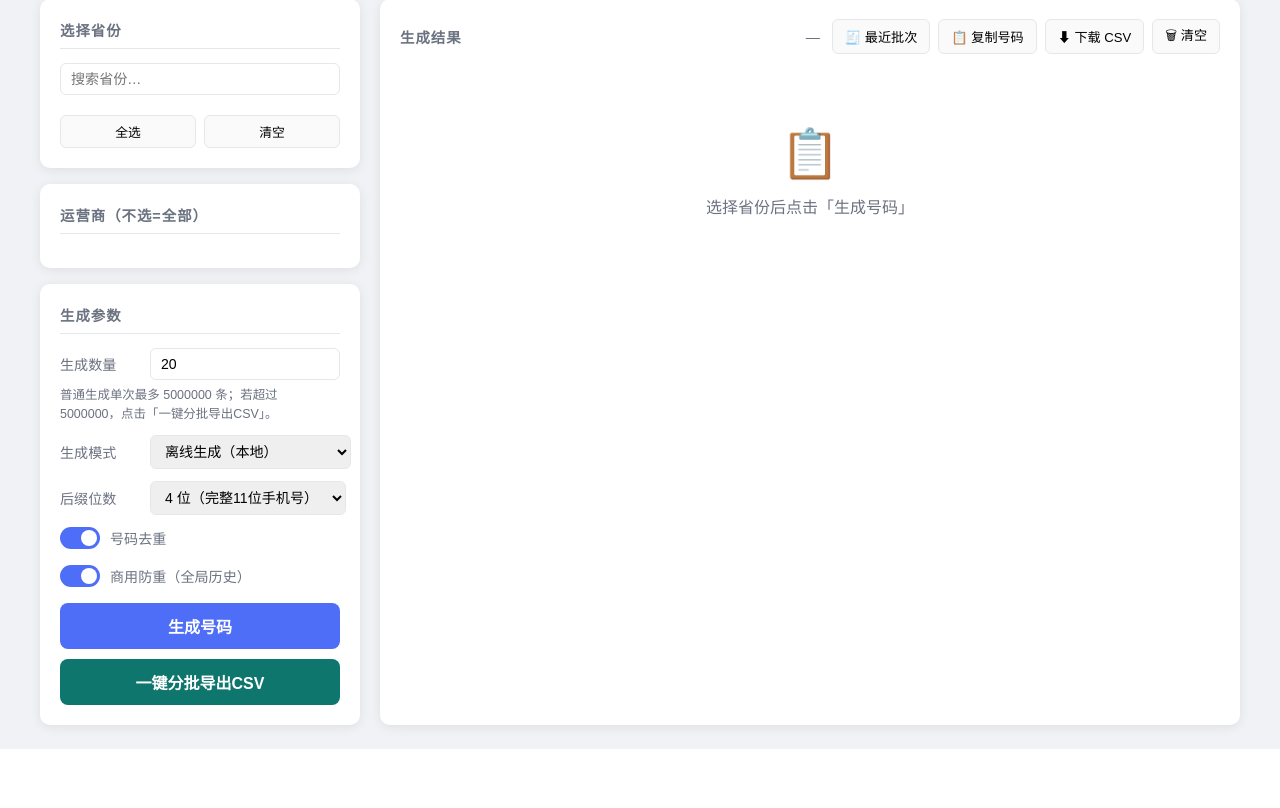
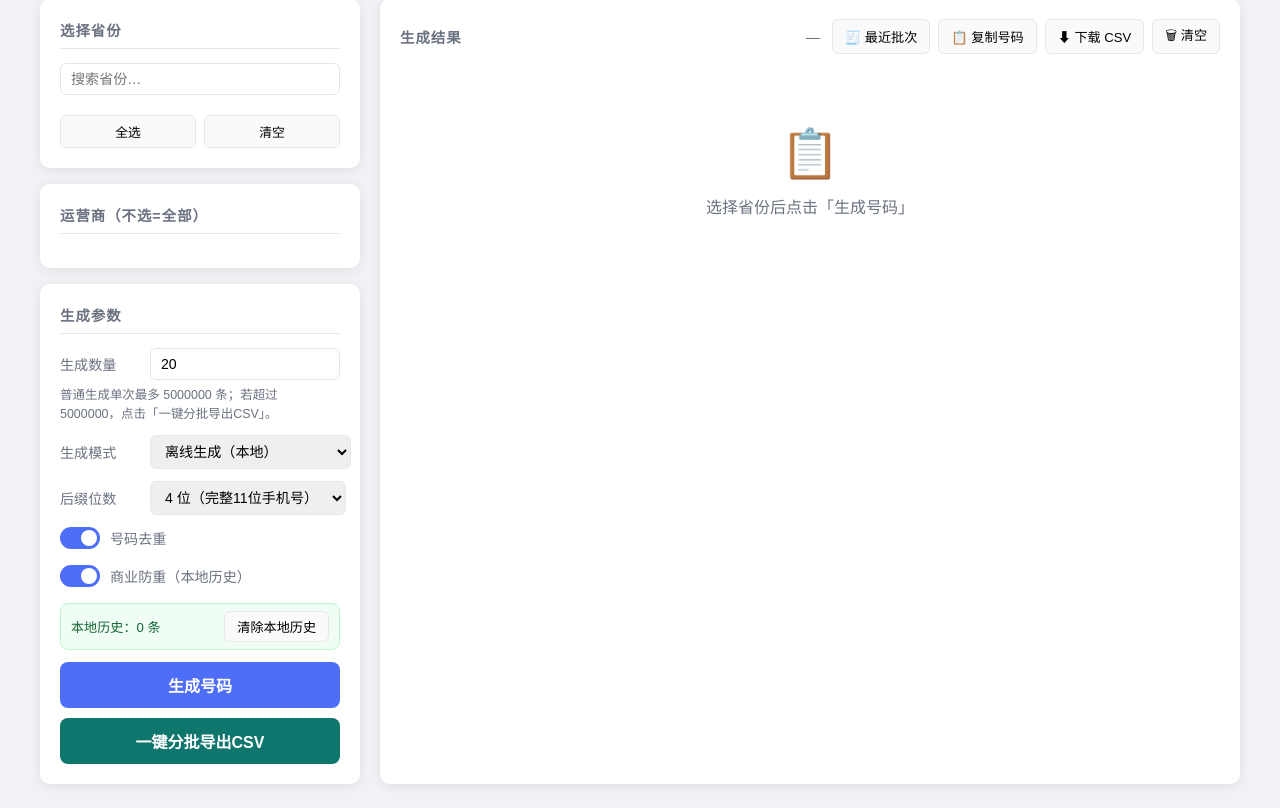
Before and after one commit to bridgettarchuletahuio-alt/-1, a Flask app: page / in a window 1280 px wide. Shown: the part 86-894 px from the top of the page. Before the commit the page ends 835 px from the top, so only its background shows below. Run offline with Flask 3, Linux system fonts and the light colour scheme; parts of the project's set-up code (start-up, migrations or seed data) failed here and were passed over.

Commit message:
feat: move commercial dedup from global SQLite to per-user localStorage

```diff
--- a/app.py
+++ b/app.py
@@ -311,66 +311,30 @@ def api_generate():
     results: list[dict] = []
     seen: set[str] = set()
     max_attempts = max(count * 50, 2000)
-    db_conn: sqlite3.Connection | None = None
-    db_cur: sqlite3.Cursor | None = None
     created_at = datetime.now(timezone.utc).isoformat()
     batch_id = f"B{datetime.now(timezone.utc).strftime('%Y%m%d%H%M%S')}{uuid4().hex[:8]}"
 
-    if commercial_unique:
-        db_conn = sqlite3.connect(ISSUED_DB_FILE, timeout=30)
-        db_conn.execute("PRAGMA busy_timeout=30000")
-        db_cur = db_conn.cursor()
+    for _ in range(max_attempts):
+        if len(results) >= count:
+            break
+        seg_info = random.choice(candidates)
+        suffix = str(random.randint(0, 10 ** suffix_digits - 1)).zfill(suffix_digits)
+        phone = seg_info["segment"] + suffix
 
-    try:
-        for _ in range(max_attempts):
-            if len(results) >= count:
-                break
-            seg_info = random.choice(candidates)
-            suffix = str(random.randint(0, 10 ** suffix_digits - 1)).zfill(suffix_digits)
-            phone = seg_info["segment"] + suffix
+        if unique and phone in seen:
+            continue
 
-            if unique and phone in seen:
-                continue
-
-            if commercial_unique and db_cur is not None:
-                try:
-                    db_cur.execute(
-                        """
-                        INSERT INTO issued_numbers(phone, province, city, operator, created_at, batch_id)
-                        VALUES (?, ?, ?, ?, ?, ?)
-                        """,
-                        (
-                            phone,
-                            seg_info["province"],
-                            seg_info["city"],
-                            seg_info["operator"],
-                            created_at,
-                            batch_id,
-                        ),
-                    )
-                except sqlite3.IntegrityError:
-                    # 历史上已生成过，直接跳过
-                    continue
-                except sqlite3.OperationalError as exc:
-                    if "database is locked" in str(exc).lower():
-                        return jsonify({"error": "数据库繁忙，请稍后重试"}), 503
-                    raise
-
-            seen.add(phone)
-            # 仅大陆号码加 86 前缀；非大陆地区（韩国、香港、意大利）不加前缀
-            phone_with_prefix = (
-                phone if seg_info["province"] in NON_MAINLAND_REGIONS else "86" + phone
-            )
-            results.append({
-                "phone":    phone_with_prefix,
-                "province": seg_info["province"],
-                "city":     seg_info["city"],
-                "operator": seg_info["operator"],
-            })
-    finally:
-        if db_conn is not None:
-            db_conn.commit()
-            db_conn.close()
+        seen.add(phone)
+        # 仅大陆号码加 86 前缀；非大陆地区（韩国、香港、意大利）不加前缀
+        phone_with_prefix = (
+            phone if seg_info["province"] in NON_MAINLAND_REGIONS else "86" + phone
+        )
+        results.append({
+            "phone":    phone_with_prefix,
+            "province": seg_info["province"],
+            "city":     seg_info["city"],
+            "operator": seg_info["operator"],
+        })
 
     # 批次记录：无论是否开启商用防重都写入，便于追溯与导出
     conn = sqlite3.connect(ISSUED_DB_FILE, timeout=30)
@@ -527,63 +491,30 @@ def api_generate_bulk_export():
             created_at = datetime.now(timezone.utc).isoformat()
             batch_id = f"B{datetime.now(timezone.utc).strftime('%Y%m%d%H%M%S')}{uuid4().hex[:8]}"
 
-            db_conn: sqlite3.Connection | None = None
-            db_cur: sqlite3.Cursor | None = None
-            if commercial_unique:
-                db_conn = sqlite3.connect(ISSUED_DB_FILE, timeout=30)
-                db_conn.execute("PRAGMA busy_timeout=30000")
-                db_cur = db_conn.cursor()
+            for _ in range(max_attempts):
+                if len(results) >= request_count:
+                    break
 
-            try:
-                for _ in range(max_attempts):
-                    if len(results) >= request_count:
-                        break
+                seg_info = random.choice(candidates)
+                suffix = str(random.randint(0, 10 ** suffix_digits - 1)).zfill(suffix_digits)
+                phone = seg_info["segment"] + suffix
 
-                    seg_info = random.choice(candidates)
-                    suffix = str(random.randint(0, 10 ** suffix_digits - 1)).zfill(suffix_digits)
-                    phone = seg_info["segment"] + suffix
+                if unique and (phone in seen_batch or phone in global_seen):
+                    continue
 
-                    if unique and (phone in seen_batch or phone in global_seen):
-                        continue
-
-                    if commercial_unique and db_cur is not None:
-                        try:
-                            db_cur.execute(
-                                """
-                                INSERT INTO issued_numbers(phone, province, city, operator, created_at, batch_id)
-                                VALUES (?, ?, ?, ?, ?, ?)
-                                """,
-                                (
-                                    phone,
-                                    seg_info["province"],
-                                    seg_info["city"],
-                                    seg_info["operator"],
-                                    created_at,
-                                    batch_id,
-                                ),
-                            )
-                        except sqlite3.IntegrityError:
-                            continue
-                        except sqlite3.OperationalError:
-                            continue
-
-                    seen_batch.add(phone)
-                    global_seen.add(phone)
-                    # 仅大陆号码加 86 前缀；非大陆地区（韩国、香港、意大利）不加前缀
-                    phone_with_prefix = (
-                        phone if seg_info["province"] in NON_MAINLAND_REGIONS else "86" + phone
-                    )
-                    row = {
-                        "phone": phone_with_prefix,
-                        "province": seg_info["province"],
-                        "city": seg_info["city"],
-                        "operator": seg_info["operator"],
-                    }
-                    results.append(row)
-            finally:
-                if db_conn is not None:
-                    db_conn.commit()
-                    db_conn.close()
+                seen_batch.add(phone)
+                global_seen.add(phone)
+                # 仅大陆号码加 86 前缀；非大陆地区（韩国、香港、意大利）不加前缀
+                phone_with_prefix = (
+                    phone if seg_info["province"] in NON_MAINLAND_REGIONS else "86" + phone
+                )
+                row = {
+                    "phone": phone_with_prefix,
+                    "province": seg_info["province"],
+                    "city": seg_info["city"],
+                    "operator": seg_info["operator"],
+                }
+                results.append(row)
 
             conn = sqlite3.connect(ISSUED_DB_FILE, timeout=30)
             try:
--- a/templates/index.html
+++ b/templates/index.html
@@ -216,6 +216,21 @@
     }
     .btn-generate:hover { background: var(--primary-hover); }
     .btn-generate:disabled { background: #a0aec0; cursor: not-allowed; }
+
+    /* ---- 本地历史栏 ---- */
+    .local-history-bar {
+      display: flex;
+      align-items: center;
+      justify-content: space-between;
+      gap: 8px;
+      margin-bottom: 12px;
+      padding: 7px 10px;
+      background: #f0fdf4;
+      border: 1px solid #bbf7d0;
+      border-radius: 8px;
+      font-size: .82rem;
+      color: #166534;
+    }
 
     /* ---- 结果区 ---- */
     .result-header {
@@ -448,7 +463,11 @@
           <input type="checkbox" id="commercialUniqueToggle" checked />
           <span class="slider"></span>
         </label>
-        <label>商用防重（全局历史）</label>
+        <label>商业防重（本地历史）</label>
+      </div>
+      <div class="local-history-bar" id="localHistoryBar">
+        <span id="localHistoryCount">本地历史：0 条</span>
+        <button class="btn-sm danger" onclick="clearLocalHistory()">清除本地历史</button>
       </div>
       <button class="btn-generate" id="genBtn" onclick="generate()">生成号码</button>
       <button class="btn-generate" id="bulkBtn" style="margin-top:10px;background:#0f766e;" onclick="bulkExport()">一键分批导出CSV</button>
@@ -499,6 +518,43 @@
   let currentBatchId = '';
   const apiEnabled = {{ 'true' if api_enabled else 'false' }};
   const availableProviders = {{ available_providers | tojson }};
+
+  // ---------- 本地历史（商业防重） ----------
+  const LOCAL_HISTORY_KEY = 'phone_gen_local_history';
+
+  function getLocalHistory() {
+    try {
+      return new Set(JSON.parse(localStorage.getItem(LOCAL_HISTORY_KEY) || '[]'));
+    } catch (e) {
+      return new Set();
+    }
+  }
+
+  function saveLocalHistory(set) {
+    try {
+      localStorage.setItem(LOCAL_HISTORY_KEY, JSON.stringify([...set]));
+    } catch (e) {
+      // localStorage 可能已满，静默忽略
+    }
+  }
+
+  function addToLocalHistory(phones) {
+    const history = getLocalHistory();
+    phones.forEach(p => history.add(p));
+    saveLocalHistory(history);
+    updateLocalHistoryCount();
+  }
+
+  function updateLocalHistoryCount() {
+    const count = getLocalHistory().size;
+    document.getElementById('localHistoryCount').textContent = `本地历史：${count.toLocaleString()} 条`;
+  }
+
+  function clearLocalHistory() {
+    localStorage.removeItem(LOCAL_HISTORY_KEY);
+    updateLocalHistoryCount();
+    showToast('本地历史已清除');
+  }
 
   // ---------- 省份 ----------
   function toggleProv(btn) {
@@ -582,7 +638,6 @@
           count,
           suffix_digits,
           unique,
-          commercial_unique,
           mode,
           validate_limit,
           provider,
@@ -590,17 +645,33 @@
       });
       const data = await res.json();
       if (!res.ok) { showToast(data.error || '生成失败'); return; }
-      resultData = data.results;
+
+      // 商业防重：用本地历史过滤已生成过的号码
+      let filtered = data.results;
+      let dedupSkipped = 0;
+      if (commercial_unique) {
+        const localHistory = getLocalHistory();
+        filtered = data.results.filter(r => !localHistory.has(r.phone));
+        dedupSkipped = data.results.length - filtered.length;
+      }
+
+      // 将本次新号码存入本地历史
+      if (commercial_unique && filtered.length > 0) {
+        addToLocalHistory(filtered.map(r => r.phone));
+      }
+
+      resultData = filtered;
       currentBatchId = data.batch_id || '';
       downloadCSV();
+      const dedupNote = (commercial_unique && dedupSkipped > 0) ? `，本地防重跳过 ${dedupSkipped} 条` : '';
       const stat = data.mode === 'online'
-        ? `已生成 ${data.count} 条号码，已自动下载（在线校验 ${data.validated} 条，通道: ${data.provider || 'auto'}${data.fallback_used ? '，已触发兜底' : ''}）`
-        : `已生成 ${data.count} 条号码，已自动下载`;
+        ? `已生成 ${filtered.length} 条号码，已自动下载（在线校验 ${data.validated} 条，通道: ${data.provider || 'auto'}${data.fallback_used ? '，已触发兜底' : ''}${dedupNote}）`
+        : `已生成 ${filtered.length} 条号码，已自动下载${dedupNote}`;
       document.getElementById('resultStat').textContent = stat;
       document.getElementById('resultArea').innerHTML = `<div class="empty-state"><div class="icon">✅</div><div>${stat}</div></div>`;
       renderBatchBar(data);
-      if (data.requested && data.count < data.requested) {
-        showToast(`仅生成 ${data.count}/${data.requested} 条，可能是防重后可用号码不足`);
+      if (data.requested && filtered.length < data.requested) {
+        showToast(`仅生成 ${filtered.length}/${data.requested} 条${dedupNote || '，可能是号码不足'}`);
       }
     } catch (e) {
       showToast('请求失败: ' + e.message);
@@ -643,7 +714,6 @@
           batch_size: 100000,
           suffix_digits,
           unique,
-          commercial_unique,
           mode,
         }),
       });
@@ -654,7 +724,28 @@
         return;
       }
 
-      const blob = await res.blob();
+      const text = await res.text();
+
+      // 商业防重：解析 CSV，过滤本地历史中已有的号码，并将新号码存入本地历史
+      let csvContent = text;
+      if (commercial_unique) {
+        const lines = text.split('\n');
+        const header = lines[0];
+        const dataLines = lines.slice(1).filter(l => l.trim());
+        const localHistory = getLocalHistory();
+        const newLines = dataLines.filter(l => {
+          const phone = l.split(',')[0].replace(/^\uFEFF/, '').trim();
+          return phone && !localHistory.has(phone);
+        });
+        const newPhones = newLines.map(l => l.split(',')[0].replace(/^\uFEFF/, '').trim()).filter(Boolean);
+        if (newPhones.length > 0) addToLocalHistory(newPhones);
+        csvContent = [header, ...newLines].join('\n');
+        if (dataLines.length - newLines.length > 0) {
+          showToast(`本地防重跳过 ${dataLines.length - newLines.length} 条重复号码`);
+        }
+      }
+
+      const blob = new Blob([csvContent], { type: 'text/csv;charset=utf-8' });
       const url = URL.createObjectURL(blob);
       const a = document.createElement('a');
       a.href = url;
@@ -828,6 +919,7 @@
   }
 
   toggleOnlineConfig();
+  updateLocalHistoryCount();
 </script>
 </body>
 </html>
```
